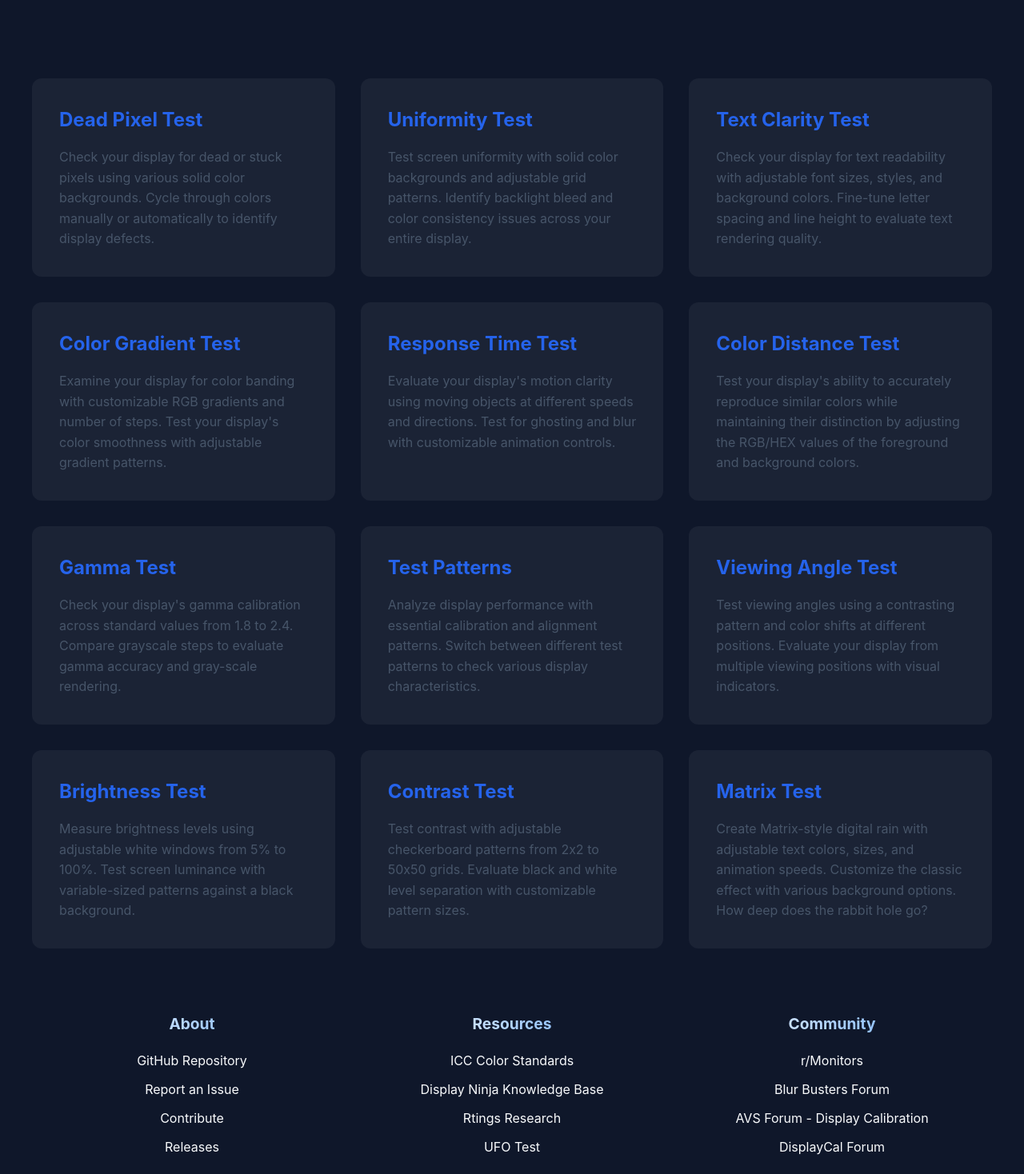
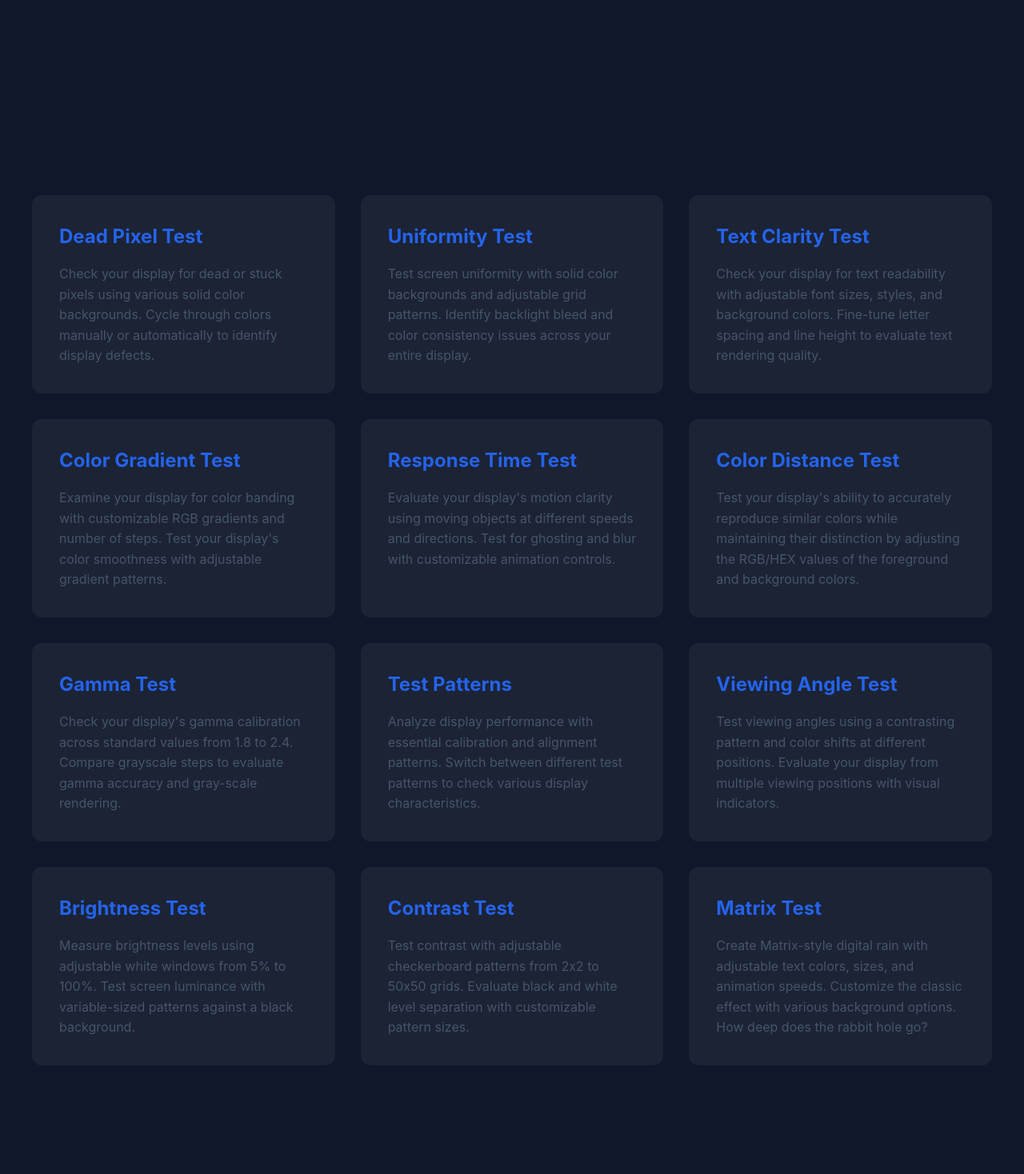
Before and after one commit to BryantWelch/display-test.app, a React (Create React App) app: page / in a window 1280 px wide. Shown: the part 362-1830 px from the top of the page at 80% size. Built offline with nearby package versions, Linux system fonts and the light colour scheme.

Commit message:
Insert ads

```diff
--- /dev/null
+++ b/src/components/AdSlot.js
@@ -0,0 +1,31 @@
+import React, { useEffect, useRef } from 'react';
+
+const AdSlot = ({ slot, style, className }) => {
+  const adRef = useRef(null);
+
+  useEffect(() => {
+    if (!adRef.current) return;
+
+    try {
+      if (window.adsbygoogle && adRef.current.getAttribute('data-adsbygoogle-status') !== 'done') {
+        window.adsbygoogle.push({});
+      }
+    } catch (e) {
+      // Fail silently; ads may be blocked
+    }
+  }, []);
+
+  return (
+    <ins
+      className={`adsbygoogle ${className || ''}`.trim()}
+      style={style || { display: 'block' }}
+      data-ad-client="ca-pub-1728229586138721"
+      data-ad-slot={slot}
+      data-ad-format="auto"
+      data-full-width-responsive="true"
+      ref={adRef}
+    />
+  );
+};
+
+export default AdSlot;
--- a/src/components/Footer.jsx
+++ b/src/components/Footer.jsx
@@ -1,6 +1,7 @@
 import React from 'react';
 import styled from 'styled-components';
 import { Link } from 'react-router-dom';
+import AdSlot from './AdSlot';
 
 const FooterContainer = styled.footer`
   background: linear-gradient(to right, var(--primary-dark), var(--primary));
@@ -274,6 +275,11 @@ const Footer = () => {
         </FooterSection>
       </FooterContent>
 
+      <AdSlot
+        slot="3745198105" // footer_banner
+        style={{ display: 'block', width: '100%', maxWidth: '1200px', margin: '2rem auto 0', minHeight: '90px' }}
+      />
+
       <Copyright>
         <div>
           &copy; {currentYear} Display Test App. Open source under{' '}
--- a/src/pages/DeadPixelInfo.js
+++ b/src/pages/DeadPixelInfo.js
@@ -1,6 +1,7 @@
 import React from 'react';
 import { useNavigate, Link } from 'react-router-dom';
 import styled from 'styled-components';
+import AdSlot from '../components/AdSlot';
 
 const PageContainer = styled.div`
   max-width: 960px;
@@ -164,6 +165,10 @@ const DeadPixelInfo = () => {
         before a return window closes, after a new purchase, or whenever you notice something that
         doesn&apos;t look quite right.
       </Subtitle>
+      <AdSlot
+        slot="3936769799" // home_top_banner reused for info page top banner
+        style={{ display: 'block', width: '100%', minHeight: '90px', marginBottom: '2rem' }}
+      />
 
       <StartTestButton type="button" onClick={handleStartTest}>
         Start dead pixel test
@@ -304,6 +309,14 @@ const DeadPixelInfo = () => {
             manufacturer diagnostics. Always follow your device vendor&apos;s guidelines when requesting
             service or replacement.
           </p>
+          <AdSlot
+            slot="5445292586" // disclaimer_box
+            style={{ display: 'block', width: '100%', minHeight: '90px', marginTop: '1rem' }}
+          />
+          <AdSlot
+            slot="6371361443" // sidebar_info_page
+            style={{ display: 'block', width: '100%', minHeight: '250px', marginTop: '1.5rem' }}
+          />
         </SidebarCard>
       </ContentGrid>
     </PageContainer>
--- a/src/pages/Home.js
+++ b/src/pages/Home.js
@@ -2,6 +2,7 @@ import React from 'react';
 import styled from 'styled-components';
 import FullscreenLink from '../components/FullscreenLink';
 import Header from '../components/Header';
+import AdSlot from '../components/AdSlot';
 
 const HomeContainer = styled.div`
   display: flex;
@@ -167,6 +168,10 @@ const Home = () => {
     <HomeContainer>
       <MainContent>
         <Header />
+        <AdSlot
+          slot="3936769799" // home_top_banner
+          style={{ display: 'block', width: '100%', minHeight: '90px', marginTop: '1.5rem' }}
+        />
         <TestGrid>
           {tests.map((test) => (
             <StyledFullscreenLink
@@ -177,6 +182,10 @@ const Home = () => {
             />
           ))}
         </TestGrid>
+        <AdSlot
+          slot="7385060214" // home_below_grid
+          style={{ display: 'block', width: '100%', minHeight: '90px', marginTop: '2rem' }}
+        />
       </MainContent>
     </HomeContainer>
   );
```
